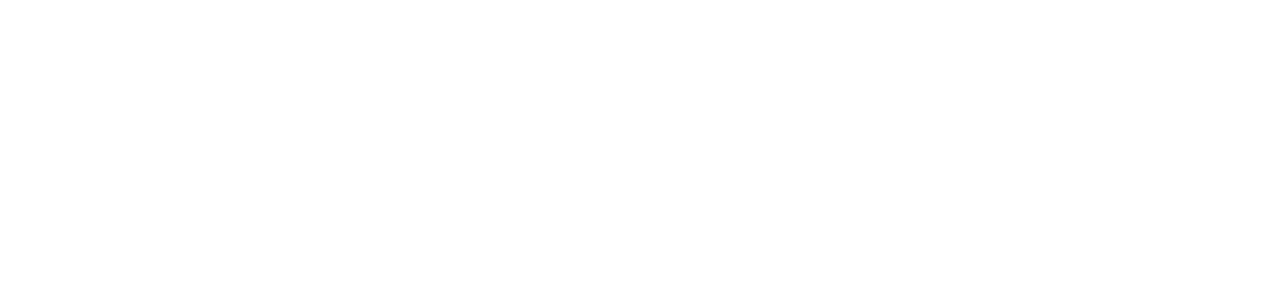
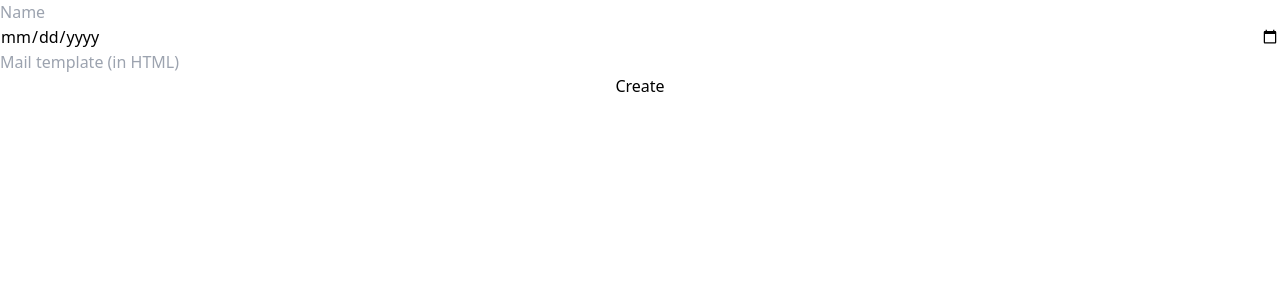
Before and after one commit to clicepfl/ticketing, a Next.js app in the folder frontend/: page /events/1 in a window 1280 px wide. Shown: the top 300 px of the page. Built offline with nearby package versions, Linux system fonts and the light colour scheme; no server answers.

Commit message:
feat: add working event page

```diff
--- a/frontend/package.json
+++ b/frontend/package.json
@@ -9,20 +9,22 @@
     "lint": "next lint"
   },
   "dependencies": {
+    "@svgr/webpack": "^8.1.0",
     "@types/node": "20.8.5",
     "@types/react": "18.2.28",
     "@types/react-dom": "18.2.13",
     "autoprefixer": "10.4.16",
     "eslint": "8.51.0",
     "eslint-config-next": "13.5.4",
+    "formik": "^2.4.5",
     "next": "13.5.4",
     "postcss": "8.4.31",
     "react": "18.2.0",
     "react-cookie": "^6.1.1",
     "react-dom": "18.2.0",
     "tailwindcss": "3.3.3",
-    "@svgr/webpack": "^8.1.0",
-    "typescript": "5.2.2"
+    "typescript": "5.2.2",
+    "yup": "^1.3.2"
   },
   "devDependencies": {
     "html5-qrcode": "^2.3.8"
--- a/frontend/src/api.ts
+++ b/frontend/src/api.ts
@@ -4,7 +4,7 @@
   GetServerSidePropsResult,
 } from "next";
 import { ADMIN_TOKEN, API_URL, SESSION_COOKIE_NAME } from "./config";
-import { Participant, Error } from "./models";
+import { Participant, Error, Event, EventForm } from "./models";
 
 export type ParticipantInfos = {
   firstName: string;
@@ -61,25 +61,25 @@
 }
 
 export async function createEvent(
-  eventForm: Event,
+  eventForm: EventForm,
   token: string
 ): Promise<Event | Error> {
   return await (
-    await apiCall("event", { token, body: eventForm, method: "POST" })
+    await apiCall("events", { token, body: eventForm, method: "POST" })
   ).json();
 }
 export async function updateEvent(
   uid: string,
-  eventForm: Event,
+  eventForm: EventForm,
   token: string
 ): Promise<Event | Error> {
   return await (
-    await apiCall(`event/${uid}`, { token, body: eventForm, method: "PATCH" })
+    await apiCall(`events/${uid}`, { token, body: eventForm, method: "PATCH" })
   ).json();
 }
 export async function deleteEvent(uid: string, token: string): Promise<Event> {
   return await (
-    await apiCall(`event/${uid}`, { token, method: "DELETE" })
+    await apiCall(`events/${uid}`, { token, method: "DELETE" })
   ).json();
 }
 
--- a/frontend/src/models.ts
+++ b/frontend/src/models.ts
@@ -1,7 +1,7 @@
 export type EventForm = {
   date: string;
   name: string;
-  mailTemplate: string;
+  mailTemplate?: string;
 };
 export type Event = EventForm & { uid: string; mailSent: boolean };
 
--- a/frontend/src/pages/events/[eventId]/index.tsx
+++ b/frontend/src/pages/events/[eventId]/index.tsx
@@ -1,6 +1,83 @@
+import { createEvent, getEvents, requireLogin, updateEvent } from "@/api";
+import { Event, EventForm } from "@/models";
+import { Field, Form, Formik } from "formik";
+import Link from "next/link";
 import { useRouter } from "next/router";
+import { useState } from "react";
+import * as yup from "yup";
 
-export default function Event() {
-    const router = useRouter();
-    const eventId = router.query.eventId;
+const validationSchema = yup.object({
+  name: yup.string().required(),
+  date: yup.date().required(),
+  mailTemplate: yup.string(),
+});
+
+export default function Event({
+  event,
+  session,
+}: {
+  event?: Event;
+  session: string;
+}) {
+  const router = useRouter();
+  const [error, setError] = useState(null as string | null);
+
+  async function saveEvent(values: EventForm) {
+    if (event) {
+      const res = await updateEvent(event?.uid, values, session);
+
+      if (!("uid" in res)) {
+        setError(res.description || "An unknown error occurred");
+      }
+    } else {
+      const res = await createEvent(values, session);
+
+      if ("uid" in res) {
+        router.push(`/events/${res.uid}`);
+      } else {
+        setError(res.description || "An unknown error occurred");
+      }
+    }
+  }
+
+  return (
+    <div>
+      <Formik
+        initialValues={{
+          name: event?.name || "",
+          date: event?.date || "",
+          mailTemplate: event?.mailTemplate,
+        }}
+        onSubmit={saveEvent}
+        validationSchema={validationSchema}
+      >
+        <Form className="flex flex-col">
+          <Field name="name" placeholder="Name" />
+          <Field name="date" type="date" />
+          <Field
+            name="mailTemplate"
+            type="textarea"
+            placeholder="Mail template (in HTML)"
+          />
+          <button type="submit">{event ? "Save" : "Create"}</button>
+        </Form>
+      </Formik>
+      {event ? (
+        <Link href={`/events/${event.uid}/checkin`}>Checkin</Link>
+      ) : (
+        <></>
+      )}
+      {error ? <p>{error}</p> : <></>}
+    </div>
+  );
 }
+
+export const getServerSide = requireLogin(async (context, session) => {
+  const events = await getEvents(session);
+  return {
+    props: {
+      session,
+      event: events.find((e) => e.uid === context.params?.eventId) || null,
+    },
+  };
+});
```
Also changed, not shown: 1 other file (tests, documents, lock files or other folders).
